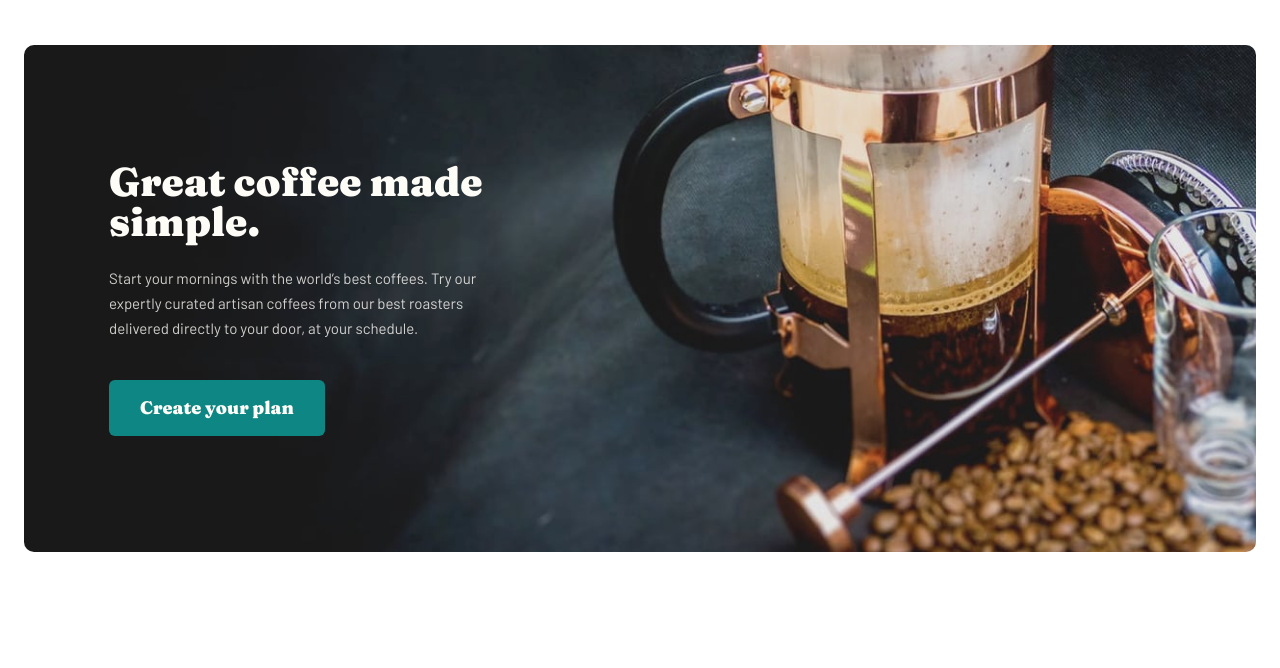
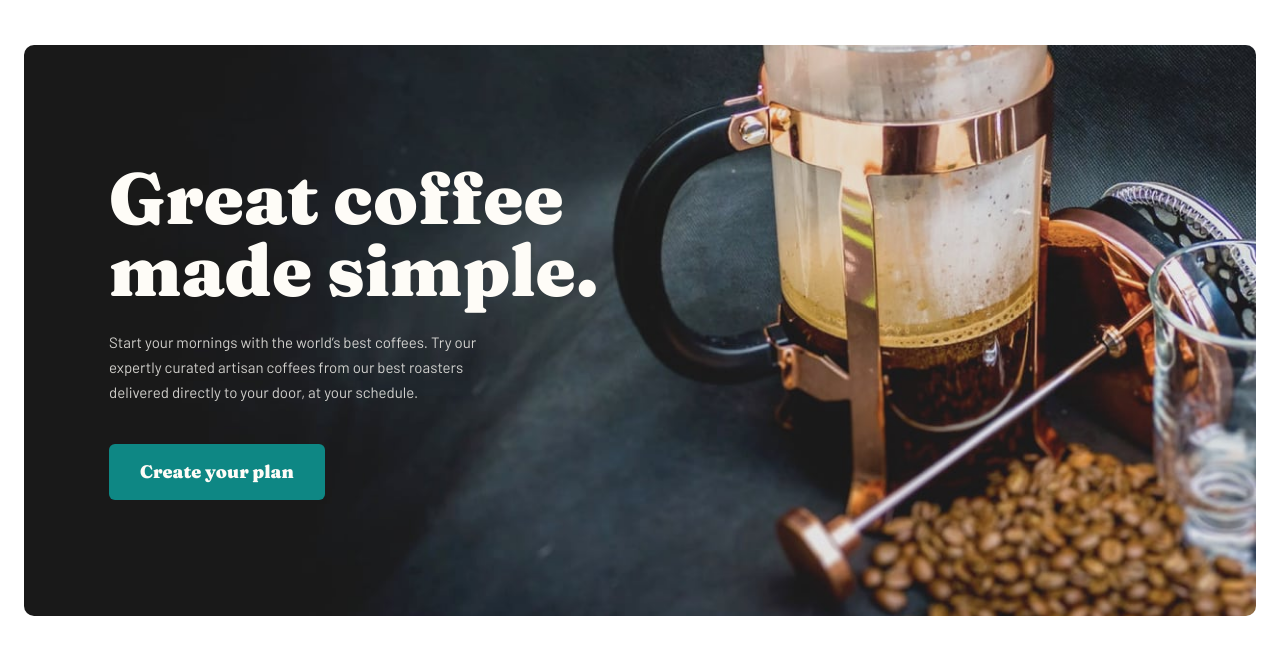
Before and after one commit to Valentine-D3V/Coffeeroasters, a plain HTML site: page index.html in a window 1280 px wide. Shown: the part 80-748 px from the top of the page. Drawn offline with Linux system fonts and the light colour scheme.

Commit message:
Update style.css

```diff
--- a/css/style.css
+++ b/css/style.css
@@ -219,6 +219,8 @@ header {
   display: flex;
   flex-direction: column;
   align-items: center;
+
+  text-align: center;
 }
 
 .hero--heading {
@@ -228,7 +230,6 @@ header {
   font-size: 40px;
   line-height: 40px;
   /* or 100% */
-  text-align: center;
 
   color: #fefcf7;
 
@@ -242,7 +243,6 @@ header {
   font-size: 15px;
   line-height: 25px;
   /* or 167% */
-  text-align: center;
 
   color: #fefcf7;
 
@@ -638,26 +638,23 @@ footer {
 
     border-radius: 10px;
 
+    margin-bottom: 120px;
+  }
+
+  .hero--section-inner {
     display: flex;
     flex-direction: column;
     align-items: flex-start;
 
-    margin-bottom: 120px;
-  }
-
-  .hero--section-inner {
-    max-width: 398px;
-    display: flex;
-    flex-direction: column;
-    align-items: flex-start;
+    text-align: start;
   }
 
   .hero--heading {
-    text-align: start;
+    max-width: 10ch;
   }
 
   .hero--text {
-    text-align: start;
+    max-width: 44ch;
   }
 
   /* SECTION - OUR COLLECTION */
@@ -779,11 +776,12 @@ footer {
 
     border-radius: 10px;
 
-    display: flex;
-    flex-direction: column;
-    align-items: flex-start;
+    margin-bottom: 120px;
+  }
 
-    margin-bottom: 120px;
+  .hero--heading {
+    font-size: 72px;
+    line-height: 72px;
   }
 
   /* SECTION - OUR COLLECTION */
```
